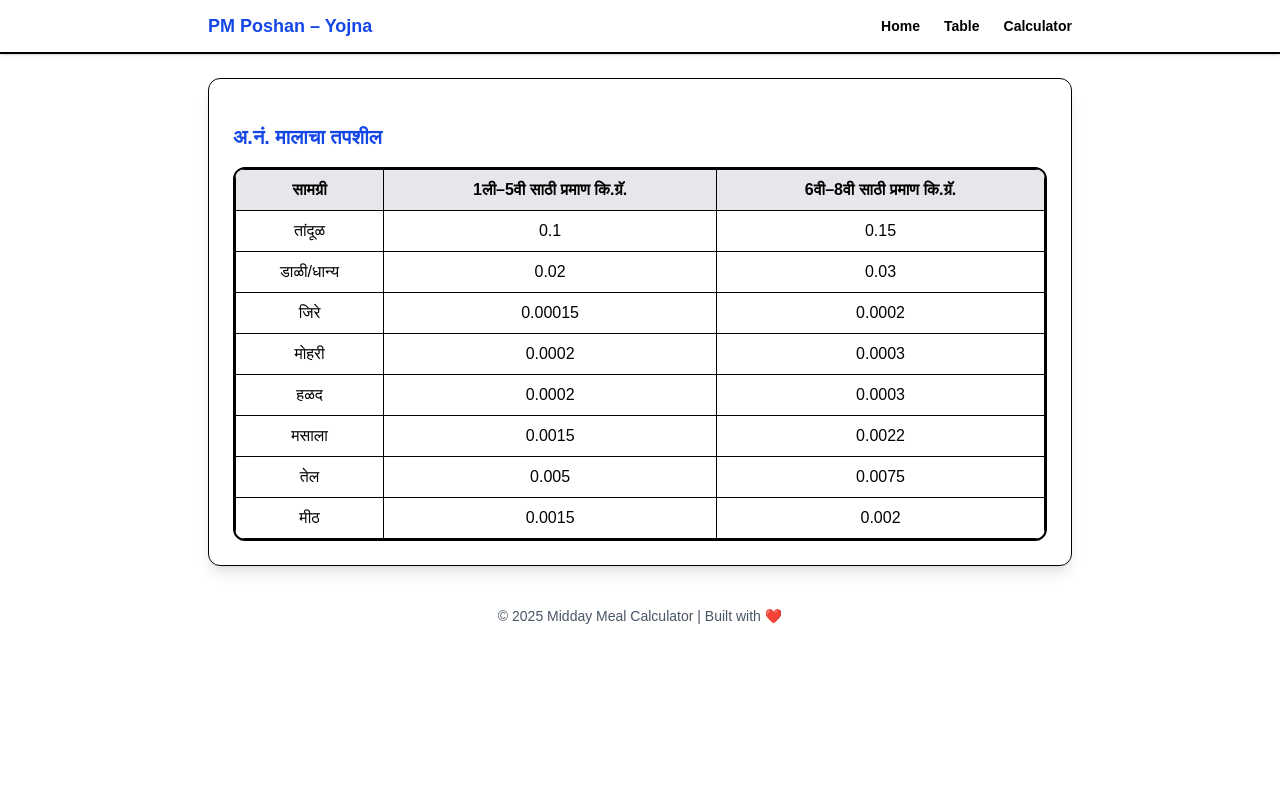
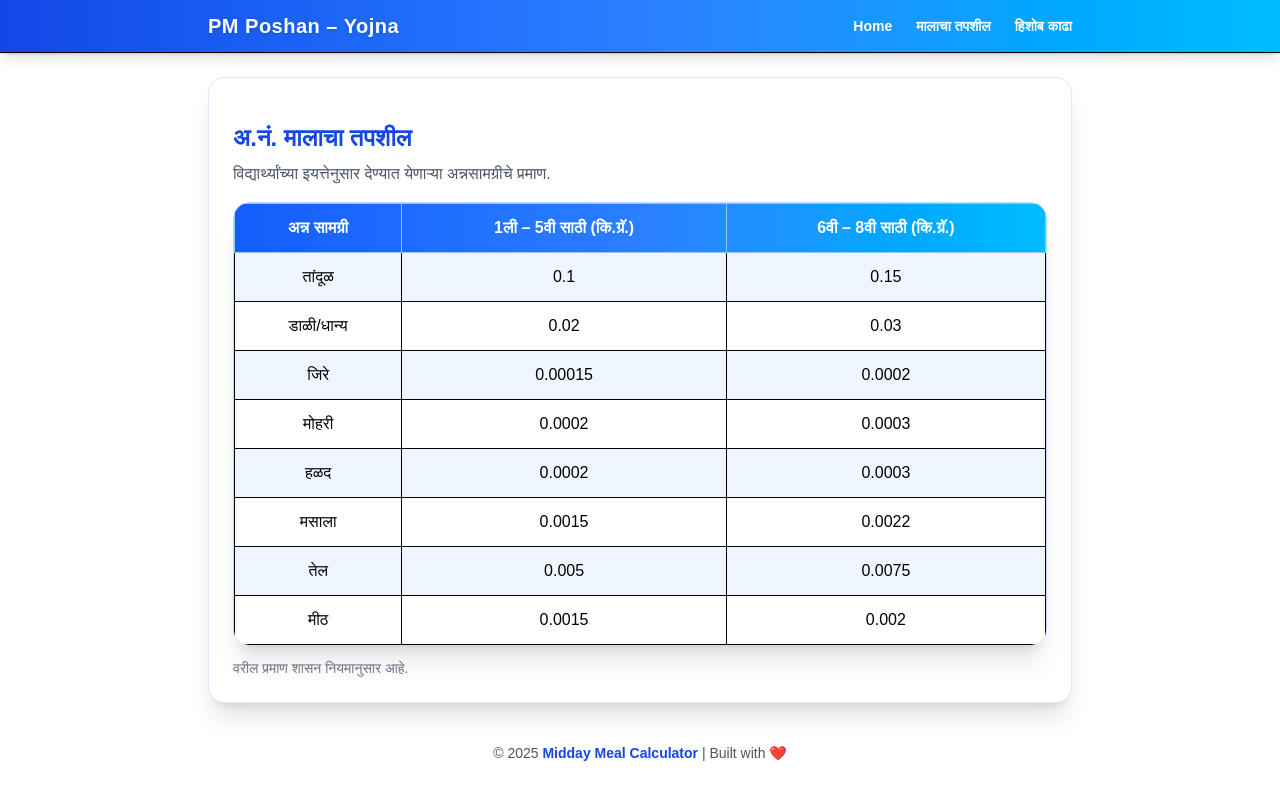
Before and after one commit to evsachin/middaymeal-calculator, a Next.js app: page /table in a window 1280 px wide. Built offline with nearby package versions, Linux system fonts and the light colour scheme.

Commit message:
added colors

```diff
--- a/app/calculator/page.tsx
+++ b/app/calculator/page.tsx
@@ -1,7 +1,6 @@
 "use client";
 import useLocalStore from "@/hooks/useLocalStore";
 import { ITEMS } from "@/data/items";
-import { downloadPDF } from "@/utils/pdf";
 import { generateMealPDF } from "@/utils/pdf-table";
 
 export default function Page() {
@@ -19,30 +18,36 @@ export default function Page() {
   }));
 
   return (
-    <div className="p-0">
-      <h2 className="text-xl font-bold text-blue-700 mb-2">
+    <div className="p-2 bg-linear-to-br from-blue-50 via-white to-blue-100 rounded-2xl">
+
+      <h2 className="text-2xl font-extrabold text-blue-700 mb-2">
         विद्यार्थ्यांप्रमाणे मालाचा हिशोब
       </h2>
 
-      <p className="text-gray-600 mb-4">
+      <p className="text-gray-600 mb-4 leading-relaxed">
         खाली विद्यार्थ्यांची संख्या भरा. त्यानुसार आवश्यक अन्नसामग्रीचे प्रमाण
         स्वयंचलित पद्धतीने गणना केले जाईल.
       </p>
 
       {/* Input Section */}
       <div className="grid gap-4 max-w-md">
+
         <div>
           <label className="block font-semibold text-gray-800 mb-1">
             1ली ते 5वी विद्यार्थ्यांची संख्या
           </label>
+
           <input
             type="number"
             min={0}
             value={safeP1}
             onChange={(e) => setP1(Math.max(0, +e.target.value))}
-            className="border p-2 rounded w-full"
             placeholder="उदा. 120"
+            className="border border-blue-300 focus:border-blue-600 focus:ring-2
+                       focus:ring-blue-200 outline-none p-2 rounded-xl w-full
+                       transition shadow-sm bg-white"
           />
+
           <small className="text-gray-500">
             प्राथमिक विद्यार्थ्यांची एकूण संख्या प्रविष्ट करा.
           </small>
@@ -52,14 +57,18 @@ export default function Page() {
           <label className="block font-semibold text-gray-800 mb-1">
             6वी ते 8वी विद्यार्थ्यांची संख्या
           </label>
+
           <input
             type="number"
             min={0}
             value={safeP2}
             onChange={(e) => setP2(Math.max(0, +e.target.value))}
-            className="border p-2 rounded w-full"
             placeholder="उदा. 85"
+            className="border border-blue-300 focus:border-blue-600 focus:ring-2
+                       focus:ring-blue-200 outline-none p-2 rounded-xl w-full
+                       transition shadow-sm bg-white"
           />
+
           <small className="text-gray-500">
             माध्यमिक विद्यार्थ्यांची एकूण संख्या प्रविष्ट करा.
           </small>
@@ -67,29 +76,32 @@ export default function Page() {
       </div>
 
       {/* Result Section */}
-      <div id="pdfArea" className="mt-6 bg-white p-3 shadow rounded">
-        <h3 className="font-semibold text-blue-700 mb-3">
+      <div
+        id="pdfArea"
+        className="mt-6 bg-white p-4 shadow-xl rounded-2xl border border-blue-200"
+      >
+        <h3 className="font-semibold text-blue-700 mb-3 text-lg">
           गणना केलेला मालाचा तपशील
         </h3>
 
-        <div className="overflow-hidden rounded-xl border">
-          <table className="w-full border">
-            <thead className="bg-gray-200 text-center">
-              <tr className="">
-                <th className="border p-2">अन्न सामग्री</th>
-                <th className="border p-2">1–5 वी (एकूण)</th>
-                <th className="border p-2">6–8 वी (एकूण)</th>
-                <th className="border p-2">एकूण प्रमाण</th>
+        <div className="overflow-hidden rounded-2xl">
+          <table className="w-full">
+            <thead className="bg-linear-to-r from-blue-600 via-blue-500 to-sky-400 text-white text-center font-semibold">
+              <tr>
+                <th className=" p-2">अन्न सामग्री</th>
+                <th className=" p-2">1–5 वी (एकूण)</th>
+                <th className=" p-2">6–8 वी (एकूण)</th>
+                <th className="borderight p-2">एकूण प्रमाण</th>
               </tr>
             </thead>
 
             <tbody>
               {rows.map((r) => (
-                <tr className="border text-center" key={r.name}>
-                  <td className="border p-2">{r.name}</td>
+                <tr className="border text-center hover:bg-blue-50 transition" key={r.name}>
+                  <td className="border p-2 font-medium">{r.name}</td>
                   <td className="border p-2">{r.primary} kg</td>
                   <td className="border p-2">{r.secondary} kg</td>
-                  <td className="border p-2 font-semibold text-blue-700">
+                  <td className="border p-2 font-bold text-blue-700">
                     {r.total} kg
                   </td>
                 </tr>
@@ -100,13 +112,13 @@ export default function Page() {
       </div>
 
       {/* PDF Button */}
-
       <div className="flex justify-center mt-6 mb-6">
         <button
           onClick={() => generateMealPDF(rows, safeP1, safeP2)}
           disabled={safeP1 === 0 && safeP2 === 0}
-          className="bg-red-600 hover:bg-red-700 disabled:bg-gray-400 disabled:cursor-not-allowed
-             text-white px-6 py-3 rounded-lg shadow font-semibold transition"
+          className="bg-blue-600 hover:bg-blue-700 disabled:bg-gray-400
+                     disabled:cursor-not-allowed text-white px-7 py-3
+                     rounded-xl shadow-lg font-semibold transition hover:-translate-y-0.5"
         >
           📥 PDF डाउनलोड करा
         </button>
--- a/app/layout.tsx
+++ b/app/layout.tsx
@@ -1,5 +1,6 @@
 import type { Metadata } from "next";
 import { Geist, Geist_Mono } from "next/font/google";
+import { Noto_Sans_Devanagari } from "next/font/google";
 import "./globals.css";
 import Header from "@/components/Header";
 
@@ -13,9 +14,16 @@ const geistMono = Geist_Mono({
   subsets: ["latin"],
 });
 
+const marathiFont = Noto_Sans_Devanagari({
+  variable: "--font-marathi",
+  subsets: ["devanagari"],
+  weight: ["400", "500", "600", "700"],
+});
+
 export const metadata: Metadata = {
   title: "Midday Meal Calculator",
-  description: "Generated by create next app",
+  description:
+    "Smart calculator to automatically calculate Midday Meal quantity",
 };
 
 export default function RootLayout({
@@ -32,27 +40,36 @@ export default function RootLayout({
         {/* iOS Support */}
         <link rel="apple-touch-icon" href="/logo.png" />
         <meta name="apple-mobile-web-app-capable" content="yes" />
-        <meta name="apple-mobile-web-app-status-bar-style" content="black" />
+        <meta
+          name="apple-mobile-web-app-status-bar-style"
+          content="black-translucent"
+        />
       </head>
 
       <body
-        className={`${geistSans.variable} ${geistMono.variable} antialiased bg-linear-to-br from-blue-50 via-white to-blue-100 min-h-screen`}
+        className={`${geistSans.variable} ${geistMono.variable} ${marathiFont.variable} antialiased
+          bg-linear-to-br from-blue-50 via-white to-blue-100
+          min-h-screen text-gray-800`}
       >
         {/* Header */}
-        <header className="sticky top-0 z-50 bg-white/90 backdrop-blur border-b shadow-sm">
+        <header className="sticky top-0 z-50 bg-white/80 backdrop-blur-xl border-b shadow-sm">
           <Header />
         </header>
 
         {/* Main App Container */}
         <main className="max-w-4xl mx-auto px-4 py-6">
-          <div className="bg-white rounded-xl shadow-lg border p-3 md:p-6">
+          <div className="bg-white rounded-2xl shadow-xl border border-blue-100 p-4 md:p-6">
             {children}
           </div>
         </main>
 
         {/* Footer */}
         <footer className="text-center text-gray-600 py-4 text-sm">
-          © {new Date().getFullYear()} Midday Meal Calculator | Built with ❤️
+          © {new Date().getFullYear()}{" "}
+          <span className="font-semibold text-blue-700">
+            Midday Meal Calculator
+          </span>{" "}
+          | Built with ❤️
         </footer>
       </body>
     </html>
--- a/app/page.tsx
+++ b/app/page.tsx
@@ -1,33 +1,48 @@
+"use client"
 import Link from "next/link";
 
 export default function Home() {
   return (
-    <main className="flex flex-col items-center text-center gap-6 py-6">
-      <h1 className="text-2xl font-bold text-blue-700">
+    <main className="flex flex-col items-center text-center gap-6 py-8 max-sm:p-4
+      rounded-2xl border shadow-xl
+      bg-linear-to-br from-blue-50 via-white to-blue-100">
+
+      {/* Title */}
+      <h1 className="text-3xl md:text-4xl font-extrabold text-blue-700 leading-snug">
         प्रधानमंत्री पोषण शक्ती निर्माण योजना
       </h1>
 
-      <p className="text-gray-600 max-w-md">
-        विद्यार्थ्यांप्रमाणे आवश्यक धान्य, तेल, मसाले व इतर वस्तूंच्या प्रमाणाचा
-        अचूक हिशोब काढण्यासाठी हे ऍप मदत करते.
+      {/* Subtitle */}
+      <p className="text-gray-600 max-w-lg leading-relaxed">
+        विद्यार्थ्यांनुसार आवश्यक धान्य, तेल, मसाले व इतर साहित्याचे
+        अचूक प्रमाण मोजण्यासाठी हे अॅप उपयोगी ठरते.
       </p>
 
+      {/* Actions */}
       <div className="grid gap-4 w-full max-w-sm mt-4">
+
         <Link
           href="/table"
-          className="block bg-white border shadow-sm hover:shadow-md transition rounded-xl p-4 text-blue-700 font-semibold"
+          className="block bg-white border border-blue-300
+          shadow-sm hover:shadow-xl hover:border-blue-500
+          hover:-translate-y-0.5
+          transition rounded-xl p-5 text-blue-700 font-semibold"
         >
           📄 मालाचा तपशील पहा
         </Link>
 
         <Link
           href="/calculator"
-          className="block bg-blue-600 hover:bg-blue-700 transition text-white p-4 rounded-xl font-semibold"
+          className="block bg-blue-600 hover:bg-blue-700
+          transition shadow-xl hover:-translate-y-0.5
+          text-white p-5 rounded-xl font-semibold"
         >
           🧮 हिशोब काढा
         </Link>
+
       </div>
 
+      {/* Footer text */}
       <p className="text-xs text-gray-500 mt-6">
         2025 – 2026 | Midday Meal Quantity Calculator
       </p>
--- a/app/table/page.tsx
+++ b/app/table/page.tsx
@@ -1,33 +1,54 @@
+"use client"
 import { ITEMS } from "@/data/items";
 
-export default function Page(){
+export default function Page() {
   return (
-    <div className="pt-5">
-      <h2 className="text-xl font-bold mb-4 text-blue-700">अ.नं. मालाचा तपशील</h2>
+    <div className="pt-3 lg:pt-5">
+      <h2 className="text-2xl font-bold mb-2 text-blue-700">
+        अ.नं. मालाचा तपशील
+      </h2>
 
-      <div className="overflow-hidden border-2 rounded-xl">
+      <p className="text-gray-600 mb-4">
+        विद्यार्थ्यांच्या इयत्तेनुसार देण्यात येणाऱ्या अन्नसामग्रीचे प्रमाण.
+      </p>
 
+      <div className="overflow-hidden rounded-2xl border border-blue-200 shadow-xl">
 
-      <table className="w-full border">
-        <thead className="bg-gray-200">
+        <table className="w-full">
+          <thead className="bg-linear-to-r from-blue-600 via-blue-500 to-sky-400 text-white text-center">
             <tr>
-            <th className="border p-2">सामग्री</th>
-            <th className="border p-2">1ली–5वी साठी प्रमाण कि.ग्रॅ.</th>
-            <th className="border p-2">6वी–8वी साठी प्रमाण कि.ग्रॅ.</th>
+              <th className="border border-blue-300 p-3">अन्न सामग्री</th>
+              <th className="border border-blue-300 p-3">
+                1ली – 5वी साठी (कि.ग्रॅ.)
+              </th>
+              <th className="border border-blue-300 p-3">
+                6वी – 8वी साठी (कि.ग्रॅ.)
+              </th>
             </tr>
           </thead>
 
           <tbody>
-          {ITEMS.map(i => (
-            <tr key={i.name} className="border text-center" >
-              <td className="border p-2">{i.name}</td>
-              <td className="border p-2">{i.p1}</td>
-              <td className="border p-2">{i.p2}</td>
+            {ITEMS.map((i, index) => (
+              <tr
+                key={i.name}
+                className={`text-center transition ${
+                  index % 2 === 0
+                    ? "bg-blue-50"
+                    : "bg-white"
+                } hover:bg-blue-100`}
+              >
+                <td className="border p-3 font-medium">{i.name}</td>
+                <td className="border p-3">{i.p1}</td>
+                <td className="border p-3">{i.p2}</td>
               </tr>
             ))}
           </tbody>
         </table>
       </div>
+
+      <p className="text-gray-500 text-sm mt-3">
+        वरील प्रमाण शासन नियमानुसार आहे.
+      </p>
     </div>
   );
 }
--- a/components/Header.tsx
+++ b/components/Header.tsx
@@ -6,58 +6,69 @@ export default function Header() {
   const [open, setOpen] = useState(false);
 
   return (
-    <header className="sticky top-0 z-50 bg-white/90 backdrop-blur border-b shadow-sm">
+    <header className="sticky top-0 z-50 shadow-lg">
+      {/* Full Gradient Background */}
+      <div className="bg-linear-to-r from-blue-700 via-blue-500 to-sky-400 text-white">
         <div className="max-w-4xl mx-auto px-4 py-3 flex justify-between items-center">
 
-        {/* App Title */}
-        <h1 className="text-lg font-bold text-blue-700">
+          {/* Title */}
+          <h1 className="text-xl font-extrabold tracking-wide drop-shadow">
             PM Poshan – Yojna
           </h1>
 
           {/* Desktop Menu */}
           <nav className="hidden md:flex gap-6 text-sm font-semibold">
-          <Link href="/" className="hover:text-blue-700">Home</Link>
-          <Link href="/table" className="hover:text-blue-700">Table</Link>
-          <Link href="/calculator" className="hover:text-blue-700">Calculator</Link>
+            <Link href="/" className="hover:text-yellow-200 transition">
+              Home
+            </Link>
+            <Link href="/table" className="hover:text-yellow-200 transition">
+              मालाचा तपशील
+            </Link>
+            <Link href="/calculator" className="hover:text-yellow-200 transition">
+              हिशोब काढा
+            </Link>
           </nav>
 
           {/* Mobile Button */}
           <button
             onClick={() => setOpen(!open)}
-          className="md:hidden text-2xl"
+            className="md:hidden text-3xl font-bold text-white"
           >
-          ☰
+            {open ? "✖" : "☰"}
           </button>
         </div>
 
         {/* Mobile Dropdown */}
         {open && (
-        <div className="md:hidden bg-white border-t shadow">
-          <nav className="flex flex-col text-center">
+          <div className="md:hidden bg-white text-blue-700 border-t shadow-xl animate-slideDown">
+            <nav className="flex flex-col text-center font-medium">
               <Link
                 href="/"
                 onClick={() => setOpen(false)}
-              className="py-3 border-b hover:bg-gray-100"
+                className="py-3 border-b hover:bg-blue-50"
               >
                 Home
               </Link>
+
               <Link
                 href="/table"
                 onClick={() => setOpen(false)}
-              className="py-3 border-b hover:bg-gray-100"
+                className="py-3 border-b hover:bg-blue-50"
               >
                 मालाचा तपशील
               </Link>
+
               <Link
                 href="/calculator"
                 onClick={() => setOpen(false)}
-              className="py-3 hover:bg-gray-100"
+                className="py-3 hover:bg-blue-50"
               >
                 हिशोब काढा
               </Link>
             </nav>
           </div>
         )}
+      </div>
     </header>
   );
 }
```
Lines whose indentation alone changed are shown as unchanged.
